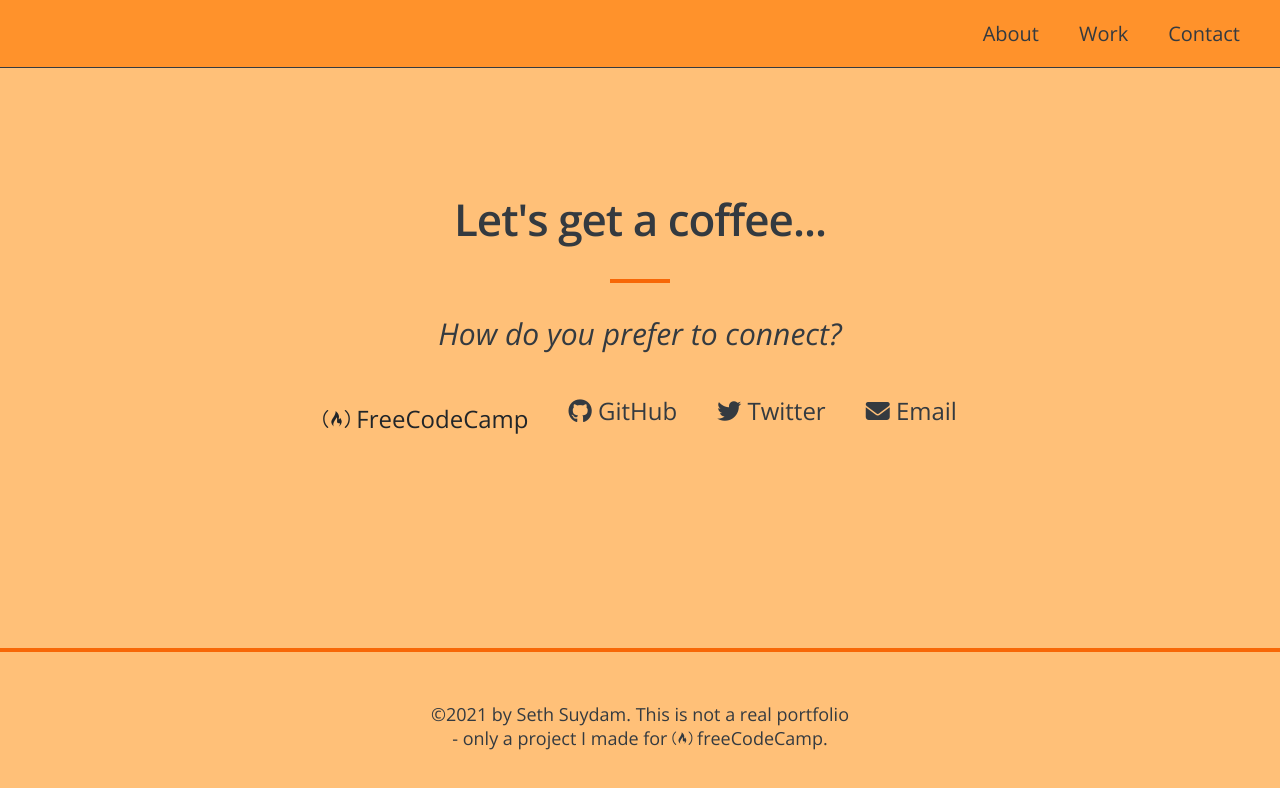
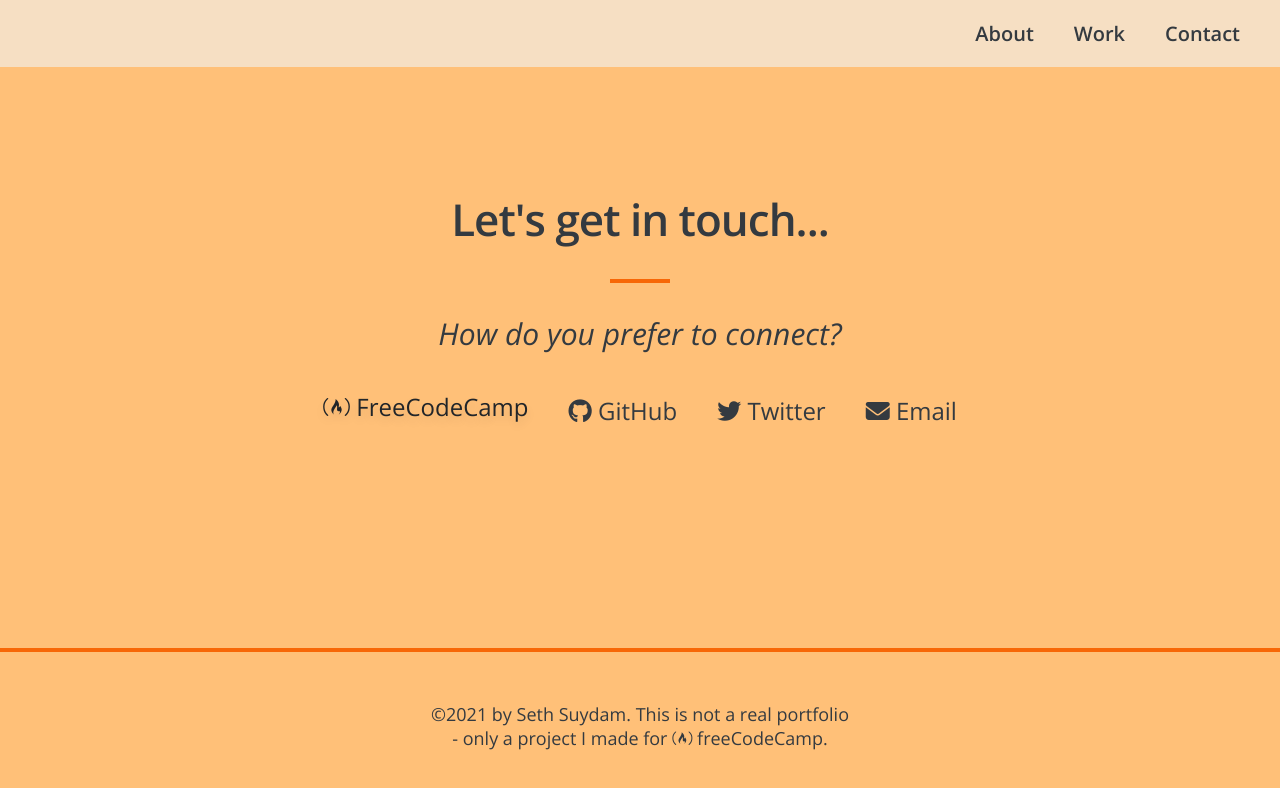
Before and after one commit to orionseth/fccproject-5-portfolio, a plain HTML site: page index.html in a window 1280 px wide. In both pictures the pointer is over the link "FreeCodeCamp". Shown: the part 1920-2708 px from the top of the page. Drawn offline with nearby package versions, Linux system fonts and the light colour scheme.

Commit message:
implemented design

```diff
--- a/index.html
+++ b/index.html
@@ -119,7 +119,7 @@
     </section>
 
     <section id="contact" class="section section--contact">
-      <h2 class="section__title">Let's get a coffee...</h2>
+      <h2 class="section__title">Let's get in touch...</h2>
 
       <p class="section__subtitle">How do you prefer to connect?</p>
 
--- a/style.css
+++ b/style.css
@@ -29,8 +29,7 @@ body {
   position: fixed;
   top: 0;
   left: 0;
-  background-color: #ff922b;
-  border-bottom: 1px solid var(--main-grey);
+  background-color: rgba(241, 243, 245, 0.6);
   z-index: 100;
 }
 
@@ -38,6 +37,7 @@ body {
 .nav-bar__link:visited {
   text-decoration: none;
   font-size: 2rem;
+  font-weight: 600;
   display: block;
   padding: 2rem;
   color: var(--main-grey);
@@ -67,7 +67,7 @@ body {
 
 .welcome__title {
   font-size: 6.2rem;
-  font-weight: 600;
+  font-weight: 700;
   letter-spacing: -2px;
 }
 
@@ -133,11 +133,6 @@ body {
   transition: transform 0.2s ease-out;
 }
 
-.project:hover,
-.project:active {
-  transform: translateY(4px);
-}
-
 .project:hover .project__title--code {
   color: #fd7e14;
 }
@@ -190,7 +185,8 @@ body {
 .contact__link:hover,
 .contact__link:active {
   color: #212529;
-  transform: translateY(8px);
+  transform: translateY(-4px);
+  text-shadow: 0 5px 10px rgba(0, 0, 0, 0.1);
 }
 
 /* FOOTER */
@@ -210,6 +206,7 @@ body {
 .footer__link:hover,
 .footer__link:active {
   color: #212529;
+  text-shadow: 0 5px 10px rgba(0, 0, 0, 0.1);
 }
 
 /* MEDIA QUERIES */
```
